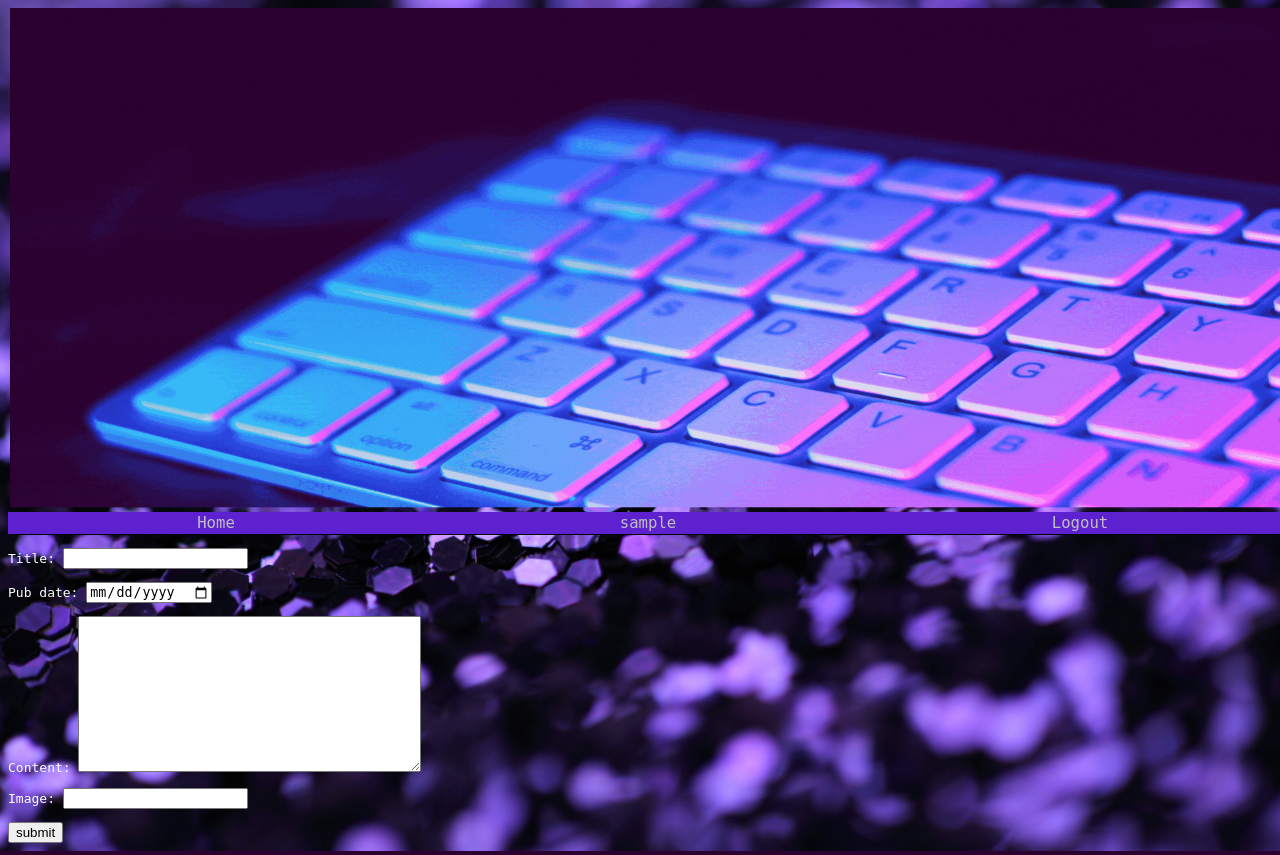
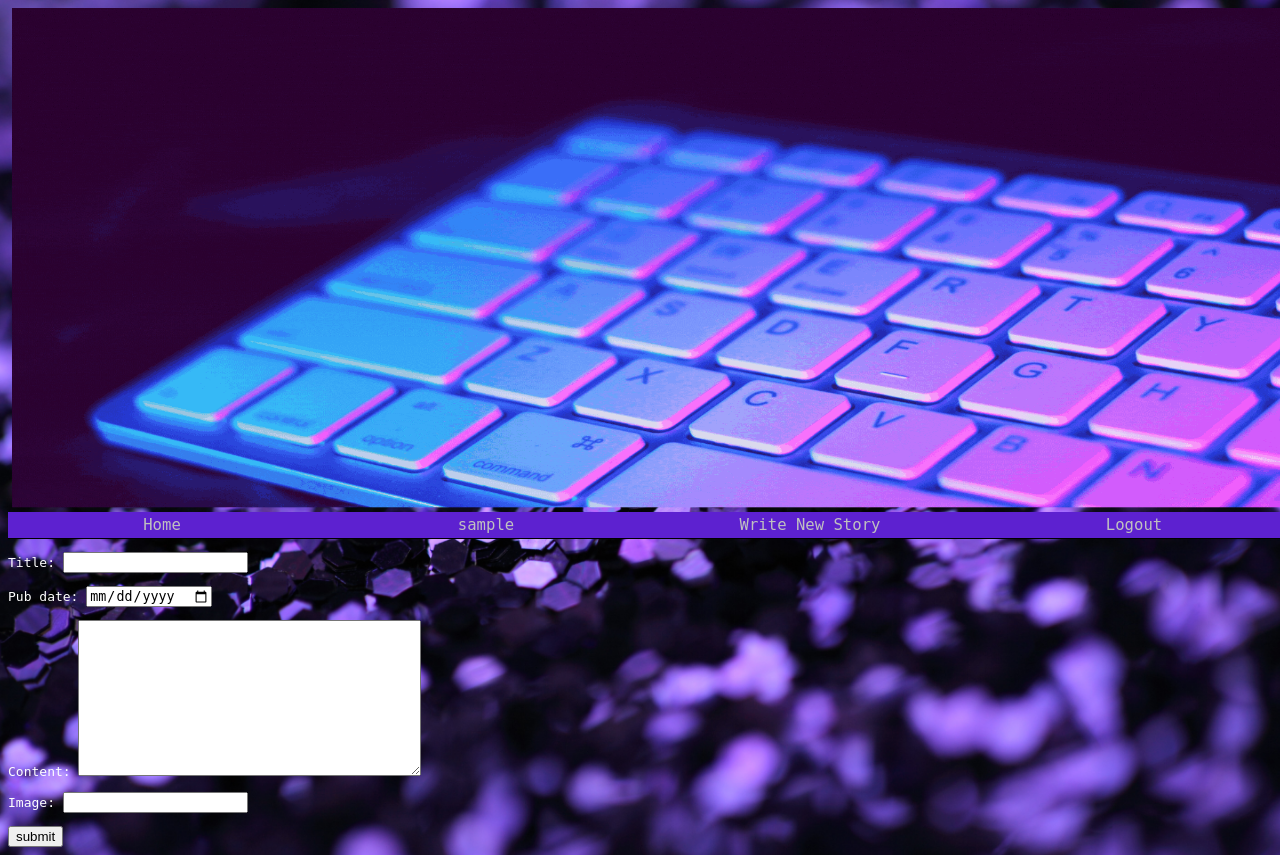
Before and after one commit to jbehrend89/django_project_she_codes_news, a Django app: page /news/add-story/ in a window 1280 px wide. Run offline with Django 3.2, Linux system fonts and the light colour scheme; the visitor is signed in with stand-in values (Sample User, id 1); parts of the project's set-up code (start-up, migrations or seed data) failed here and were passed over; some web fonts are replaced.

Commit message:
Added Write Story to Nav and play with CSS

```diff
--- a/she_codes_news/static/styles.css
+++ b/she_codes_news/static/styles.css
@@ -55,14 +55,14 @@ nav {
     color: #fff;
     display: grid;
     gap: 1rem;
-    grid-template-columns: repeat(3, minmax(0, 1fr));
+    grid-template-columns: repeat(4, minmax(0, 1fr));
     font: 120% system-ui;
     text-align: center;
     padding: 0px 0px;
 }
 
 a {
-    margin: 2px;
+    margin: 4px;
     text-decoration: none;
     color: silver;
 }
--- a/she_codes_news/templates/nav.html
+++ b/she_codes_news/templates/nav.html
@@ -2,6 +2,7 @@
     <a href="{% url 'news:index' %}">Home</a>
     {% if request.user.is_authenticated %}
         <a href="{% url 'users:profile' pk=user.pk %}">{{ user.username }}</a>
+        <a href="{% url 'news:newStory' %}">Write New Story</a>
         <a href="{% url 'logout' %}">Logout</a>
     {% else %}
         <a href="{% url 'login' %}">Login</a>
```
